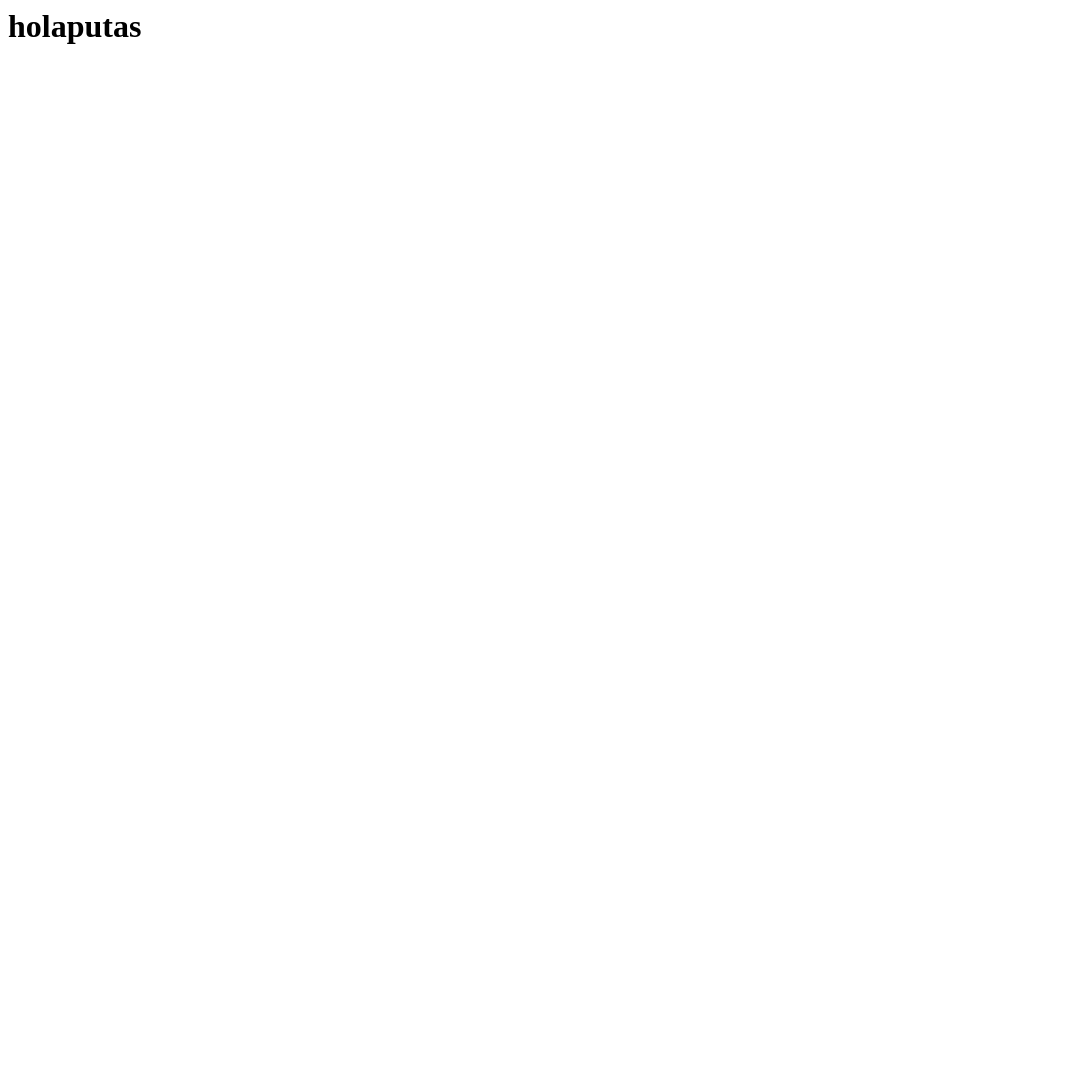
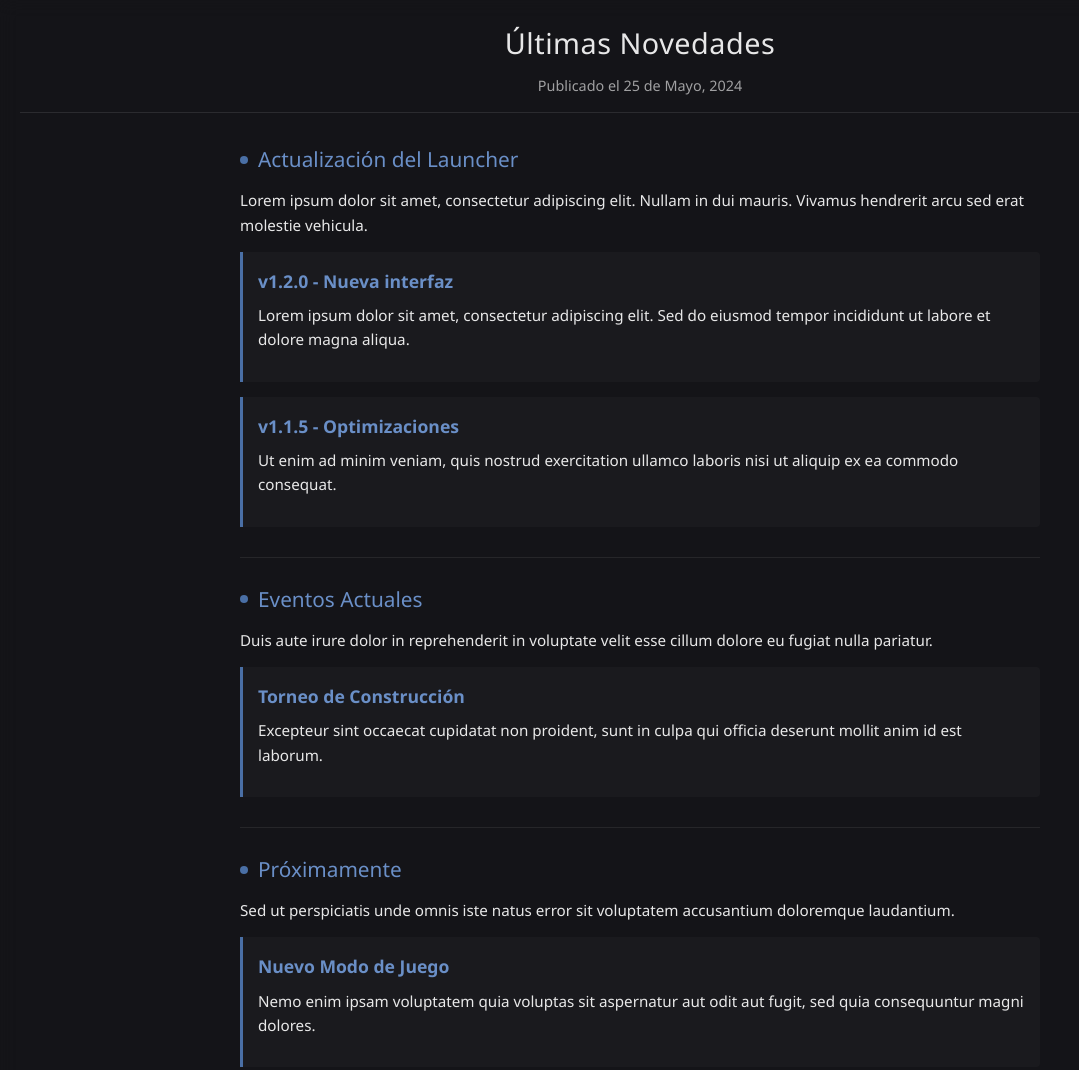
Before and after one commit to Ditoo1/novedades, a plain HTML site: page index.html in a window 1280 px wide. Shown: the whole page, without its empty margins (0-1079 px from the left). Before the commit the page ends 800 px from the top, so only its background shows below. Drawn offline with Linux system fonts and the light colour scheme.

Commit message:
Update index.html

```diff
--- a/index.html
+++ b/index.html
@@ -1 +1,179 @@
-<h1>holaputas</h1>
+<!DOCTYPE html>
+<html lang="es">
+<head>
+    <meta charset="UTF-8">
+    <meta name="viewport" content="width=device-width, initial-scale=1.0">
+    <title>Novedades | Cube Client</title>
+    <style>
+        :root {
+            --primary: #4a6fa5;
+            --primary-light: #6a8fc7;
+            --bg-dark: #0a0a0a;
+            --bg-light: #1a1a1a;
+            --text-main: rgba(255, 255, 255, 0.9);
+            --text-secondary: rgba(255, 255, 255, 0.6);
+            --border-radius: 4px;
+        }
+
+        * {
+            margin: 0;
+            padding: 0;
+            box-sizing: border-box;
+            font-family: 'Segoe UI', system-ui, -apple-system, sans-serif;
+        }
+
+        body {
+            background-color: var(--bg-dark);
+            color: var(--text-main);
+            line-height: 1.6;
+            padding: 0;
+            margin: 0;
+            overflow-x: hidden;
+        }
+
+        .news-container {
+            max-width: 100%;
+            padding: 20px;
+            background: rgba(25, 25, 30, 0.7);
+            backdrop-filter: blur(10px);
+            min-height: 100vh;
+        }
+
+        .news-header {
+            text-align: center;
+            margin-bottom: 30px;
+            padding-bottom: 15px;
+            border-bottom: 1px solid rgba(255, 255, 255, 0.1);
+        }
+
+        .news-header h1 {
+            font-size: 1.8rem;
+            margin-bottom: 8px;
+            font-weight: 500;
+            letter-spacing: 0.5px;
+        }
+
+        .news-header .date {
+            color: var(--text-secondary);
+            font-size: 0.9rem;
+        }
+
+        .news-content {
+            max-width: 800px;
+            margin: 0 auto;
+        }
+
+        .news-section {
+            margin-bottom: 30px;
+        }
+
+        .news-section h2 {
+            color: var(--primary-light);
+            font-size: 1.3rem;
+            margin-bottom: 12px;
+            font-weight: 500;
+            display: flex;
+            align-items: center;
+        }
+
+        .news-section h2::before {
+            content: "";
+            display: inline-block;
+            width: 8px;
+            height: 8px;
+            background: var(--primary);
+            margin-right: 10px;
+            border-radius: 50%;
+        }
+
+        .news-section p {
+            margin-bottom: 15px;
+            color: var(--text-main);
+            font-size: 0.95rem;
+        }
+
+        .update-item {
+            background: rgba(255, 255, 255, 0.03);
+            border-left: 3px solid var(--primary);
+            padding: 15px;
+            margin-bottom: 15px;
+            border-radius: 0 var(--border-radius) var(--border-radius) 0;
+        }
+
+        .update-item h3 {
+            font-size: 1.1rem;
+            margin-bottom: 8px;
+            color: var(--primary-light);
+        }
+
+        .divider {
+            height: 1px;
+            background: rgba(255, 255, 255, 0.08);
+            margin: 25px 0;
+        }
+
+        @media (max-width: 768px) {
+            .news-container {
+                padding: 15px;
+            }
+
+            .news-header h1 {
+                font-size: 1.5rem;
+            }
+
+            .news-section h2 {
+                font-size: 1.1rem;
+            }
+        }
+    </style>
+</head>
+<body>
+    <div class="news-container">
+        <div class="news-header">
+            <h1>Últimas Novedades</h1>
+            <div class="date">Publicado el 25 de Mayo, 2024</div>
+        </div>
+
+        <div class="news-content">
+            <div class="news-section">
+                <h2>Actualización del Launcher</h2>
+                <p>Lorem ipsum dolor sit amet, consectetur adipiscing elit. Nullam in dui mauris. Vivamus hendrerit arcu sed erat molestie vehicula.</p>
+
+                <div class="update-item">
+                    <h3>v1.2.0 - Nueva interfaz</h3>
+                    <p>Lorem ipsum dolor sit amet, consectetur adipiscing elit. Sed do eiusmod tempor incididunt ut labore et dolore magna aliqua.</p>
+                </div>
+
+                <div class="update-item">
+                    <h3>v1.1.5 - Optimizaciones</h3>
+                    <p>Ut enim ad minim veniam, quis nostrud exercitation ullamco laboris nisi ut aliquip ex ea commodo consequat.</p>
+                </div>
+            </div>
+
+            <div class="divider"></div>
+
+            <div class="news-section">
+                <h2>Eventos Actuales</h2>
+                <p>Duis aute irure dolor in reprehenderit in voluptate velit esse cillum dolore eu fugiat nulla pariatur.</p>
+
+                <div class="update-item">
+                    <h3>Torneo de Construcción</h3>
+                    <p>Excepteur sint occaecat cupidatat non proident, sunt in culpa qui officia deserunt mollit anim id est laborum.</p>
+                </div>
+            </div>
+
+            <div class="divider"></div>
+
+            <div class="news-section">
+                <h2>Próximamente</h2>
+                <p>Sed ut perspiciatis unde omnis iste natus error sit voluptatem accusantium doloremque laudantium.</p>
+
+                <div class="update-item">
+                    <h3>Nuevo Modo de Juego</h3>
+                    <p>Nemo enim ipsam voluptatem quia voluptas sit aspernatur aut odit aut fugit, sed quia consequuntur magni dolores.</p>
+                </div>
+            </div>
+        </div>
+    </div>
+</body>
+</html>
```
